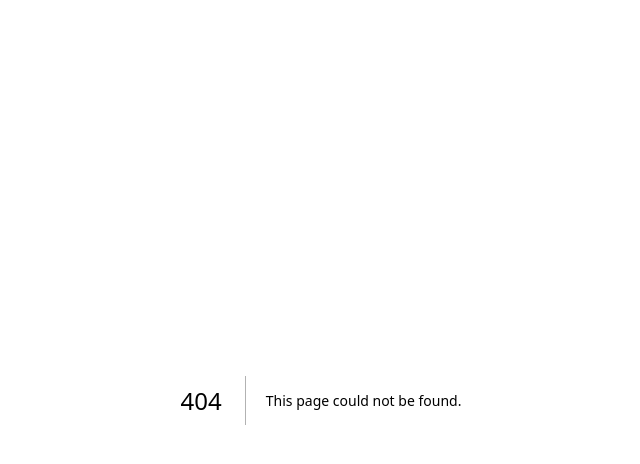
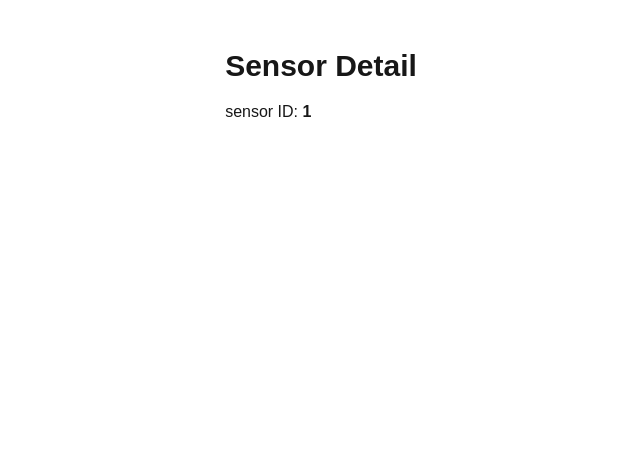
Before and after one commit to shadow9-1-1/Web-App-Dev-labs, a Next.js app: page /sensors/1 in a window 1280 px wide. Before the commit this address had no page. Shown: the top 464 px of the page, without its empty margins (319-959 px from the left). Built offline with nearby package versions, Linux system fonts and the light colour scheme.

Commit message:
Part 3 – Dynamic Routing & Params

```diff
--- /dev/null
+++ b/app/sensors/[id]/page.tsx
@@ -0,0 +1,18 @@
+type SensorPageProps = {
+	params: Promise<{
+		id: string;
+	}>;
+};
+
+export default async function SensorPage({ params }: SensorPageProps) {
+	const { id } = await params;
+
+	return (
+		<main className="mx-auto max-w-3xl px-6 py-12">
+			<h1 className="text-3xl font-semibold">Sensor Detail</h1>
+			<p className="mt-4 text-base">
+				sensor ID: <strong>{id}</strong>
+			</p>
+		</main>
+	);
+}
```
